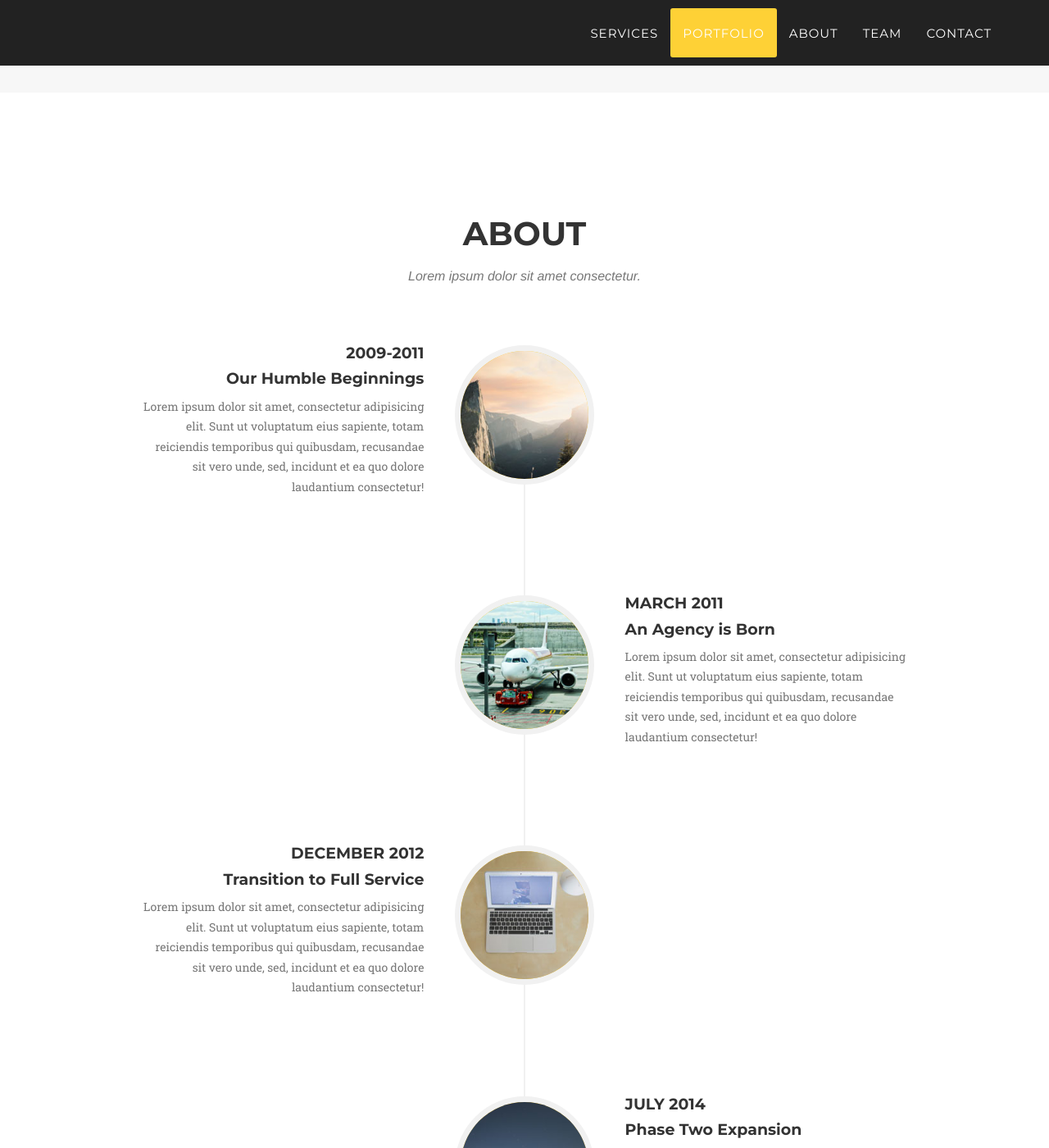
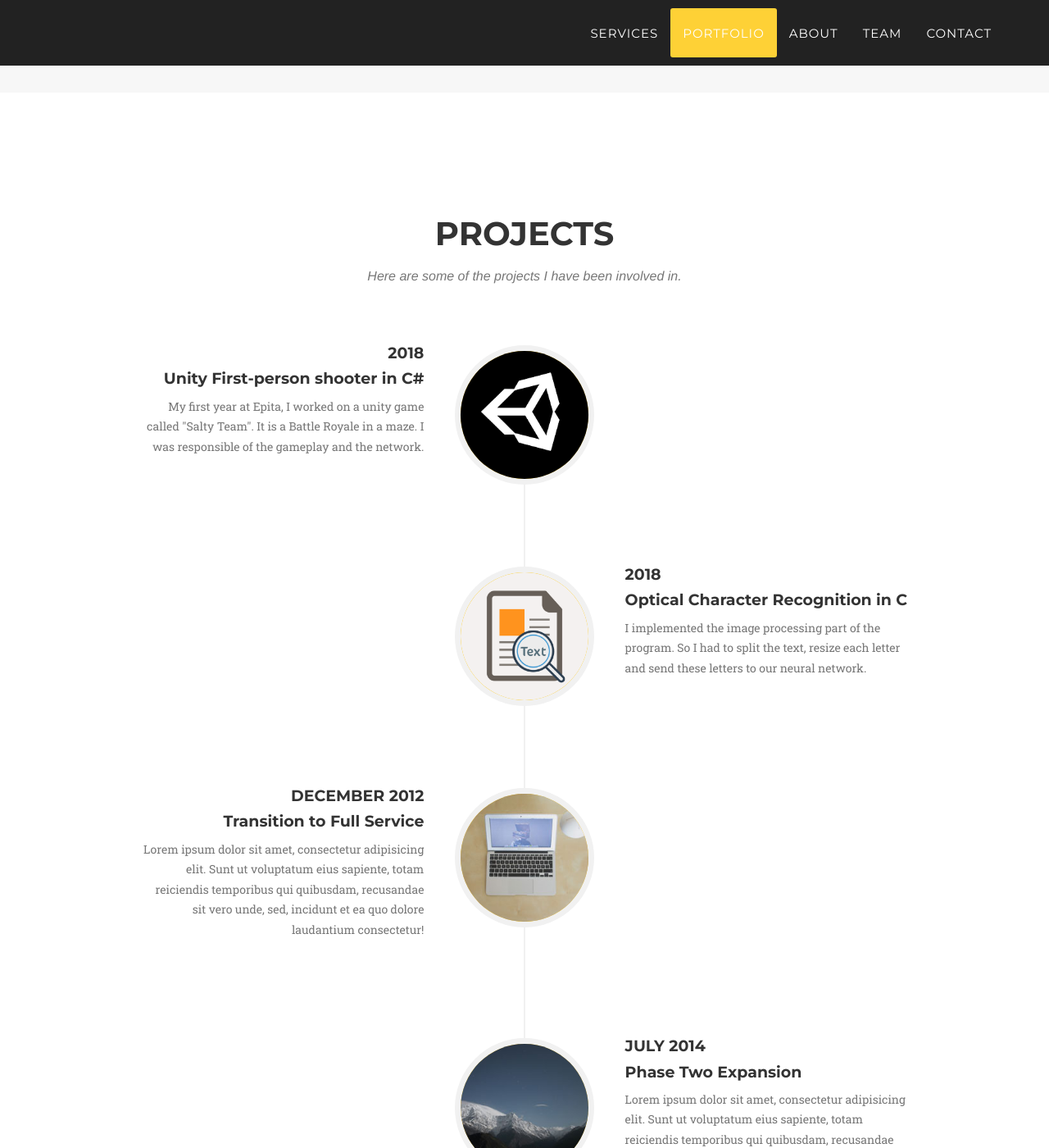
Before and after one commit to DatUser/website, a Jekyll site: the page built from index.html, in a window 1280 px wide and 1400 px high, scrolled down 2427 px. Shown: the whole window at 82% size. Built offline with Jekyll 4.4.1, drawn with Linux system fonts in a browser that asks for light colours; some web fonts are replaced.

Commit message:
Added some project

```diff
--- a/_includes/about.html
+++ b/_includes/about.html
@@ -3,8 +3,8 @@
         <div class="container">
             <div class="row">
                 <div class="col-lg-12 text-center">
-                    <h2 class="section-heading">About</h2>
-                    <h3 class="section-subheading text-muted">Lorem ipsum dolor sit amet consectetur.</h3>
+                    <h2 class="section-heading">Projects</h2>
+                    <h3 class="section-subheading text-muted">Here are some of the projects I have been involved in.</h3>
                 </div>
             </div>
             <div class="row">
@@ -16,11 +16,11 @@
                             </div>
                             <div class="timeline-panel">
                                 <div class="timeline-heading">
-                                    <h4>2009-2011</h4>
-                                    <h4 class="subheading">Our Humble Beginnings</h4>
+                                    <h4>2018</h4>
+                                    <h4 class="subheading">Unity First-person shooter in C#</h4>
                                 </div>
                                 <div class="timeline-body">
-                                    <p class="text-muted">Lorem ipsum dolor sit amet, consectetur adipisicing elit. Sunt ut voluptatum eius sapiente, totam reiciendis temporibus qui quibusdam, recusandae sit vero unde, sed, incidunt et ea quo dolore laudantium consectetur!</p>
+                                    <p class="text-muted">My first year at Epita, I worked on a unity game called "Salty Team". It is a Battle Royale in a maze. I was responsible of the gameplay and the network.</p>
                                 </div>
                             </div>
                         </li>
@@ -30,11 +30,11 @@
                             </div>
                             <div class="timeline-panel">
                                 <div class="timeline-heading">
-                                    <h4>March 2011</h4>
-                                    <h4 class="subheading">An Agency is Born</h4>
+                                    <h4>2018</h4>
+                                    <h4 class="subheading">Optical Character Recognition in C</h4>
                                 </div>
                                 <div class="timeline-body">
-                                    <p class="text-muted">Lorem ipsum dolor sit amet, consectetur adipisicing elit. Sunt ut voluptatum eius sapiente, totam reiciendis temporibus qui quibusdam, recusandae sit vero unde, sed, incidunt et ea quo dolore laudantium consectetur!</p>
+                                    <p class="text-muted">I implemented the image processing part of the program. So I had to split the text, resize each letter and send these letters to our neural network.</p>
                                 </div>
                             </div>
                         </li>
```
Also changed, not shown: img/about/1.jpg, img/about/2.jpg.
